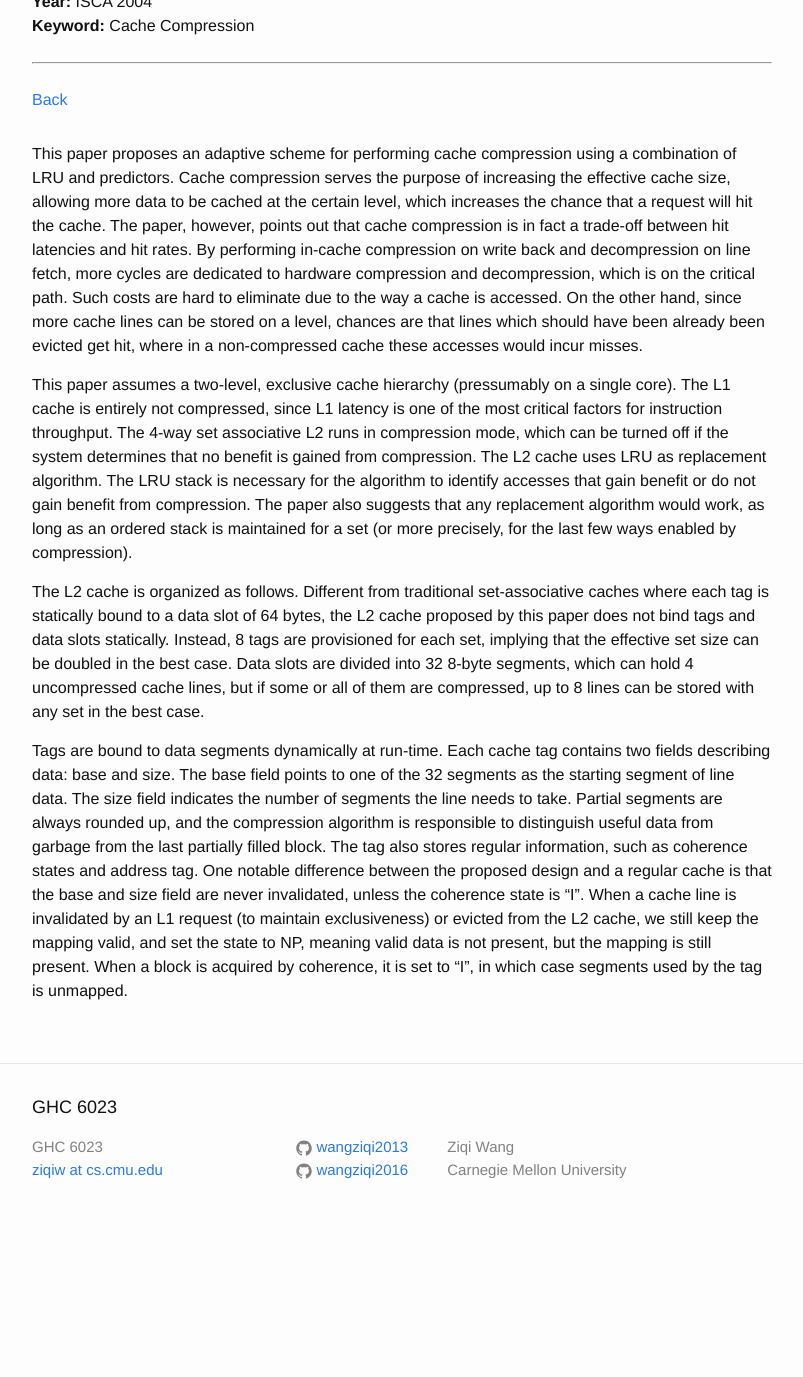
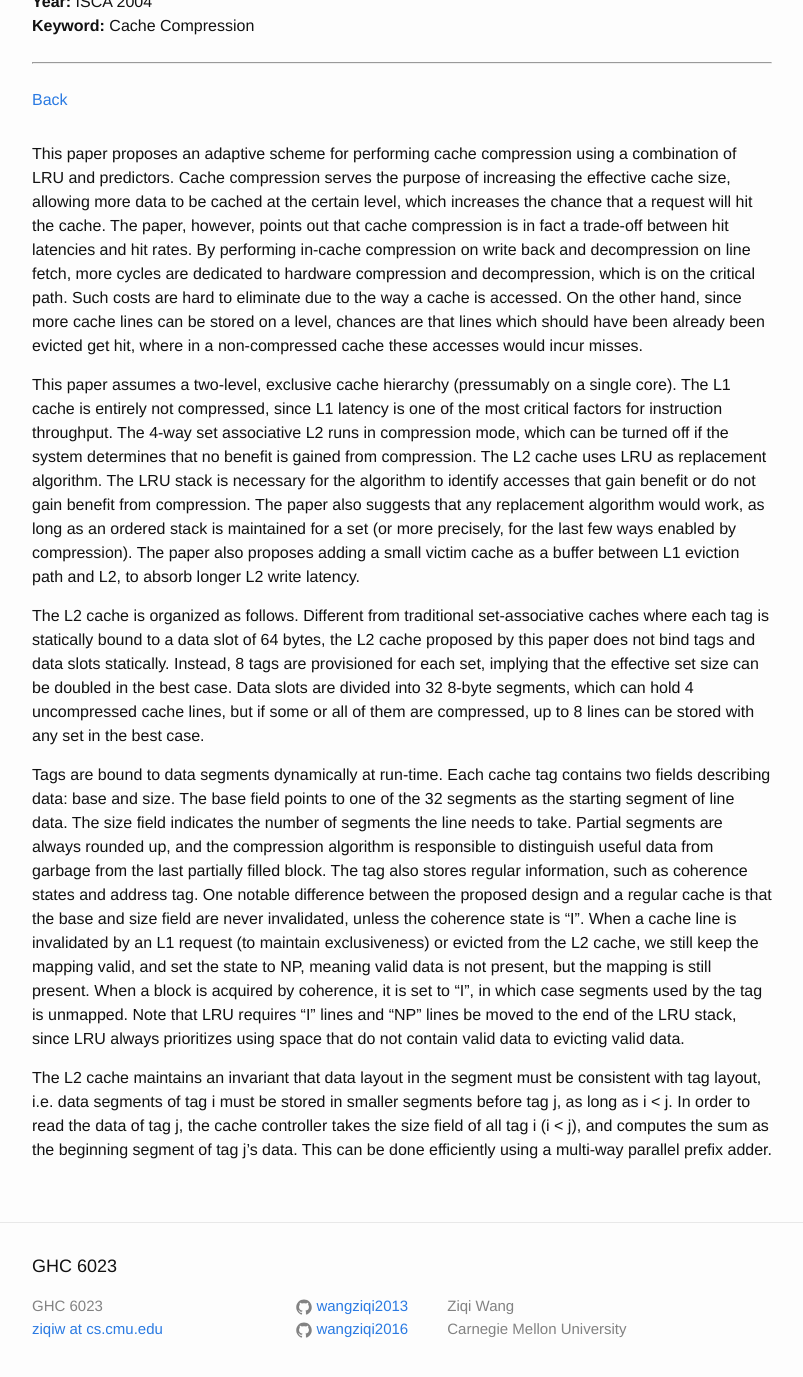
Before and after one commit to wangziqi2013/wangziqi2013.github.io, a Jekyll site: the page built from _posts/2020-05-21-Adaptive-Cache-Compression-for-High-Performance-Processors.markdown, in a window 1280 px wide and 1400 px high, scrolled down 350 px. Shown: the top 1377 px of the window, without its empty margins (238-1041 px from the left). Built offline with Jekyll 4.4.1, drawn with Linux system fonts in a browser that asks for light colours; before the commit the page ends 1591 px from its top, so only the background shows below that.

Commit message:
Adding addr computation

```diff
--- a/_posts/2020-05-21-Adaptive-Cache-Compression-for-High-Performance-Processors.markdown
+++ b/_posts/2020-05-21-Adaptive-Cache-Compression-for-High-Performance-Processors.markdown
@@ -28,6 +28,8 @@ L2 runs in compression mode, which can be turned off if the system determines th
 The L2 cache uses LRU as replacement algorithm. The LRU stack is necessary for the algorithm to identify accesses
 that gain benefit or do not gain benefit from compression. The paper also suggests that any replacement algorithm would
 work, as long as an ordered stack is maintained for a set (or more precisely, for the last few ways enabled by compression).
+The paper also proposes adding a small victim cache as a buffer between L1 eviction path and L2, to absorb longer L2
+write latency.
 
 The L2 cache is organized as follows. Different from traditional set-associative caches where each tag is statically bound
 to a data slot of 64 bytes, the L2 cache proposed by this paper does not bind tags and data slots statically. Instead,
@@ -44,3 +46,10 @@ cache is that the base and size field are never invalidated, unless the coherenc
 invalidated by an L1 request (to maintain exclusiveness) or evicted from the L2 cache, we still keep the mapping valid,
 and set the state to NP, meaning valid data is not present, but the mapping is still present. When a block is acquired
 by coherence, it is set to "I", in which case segments used by the tag is unmapped.
+Note that LRU requires "I" lines and "NP" lines be moved to the end of the LRU stack, since LRU always prioritizes
+using space that do not contain valid data to evicting valid data.
+
+The L2 cache maintains an invariant that data layout in the segment must be consistent with tag layout, i.e. data segments
+of tag i must be stored in smaller segments before tag j, as long as i < j. In order to read the data of tag j, the
+cache controller takes the size field of all tag i (i < j), and computes the sum as the beginning segment of tag j's
+data. This can be done efficiently using a multi-way parallel prefix adder.
```
